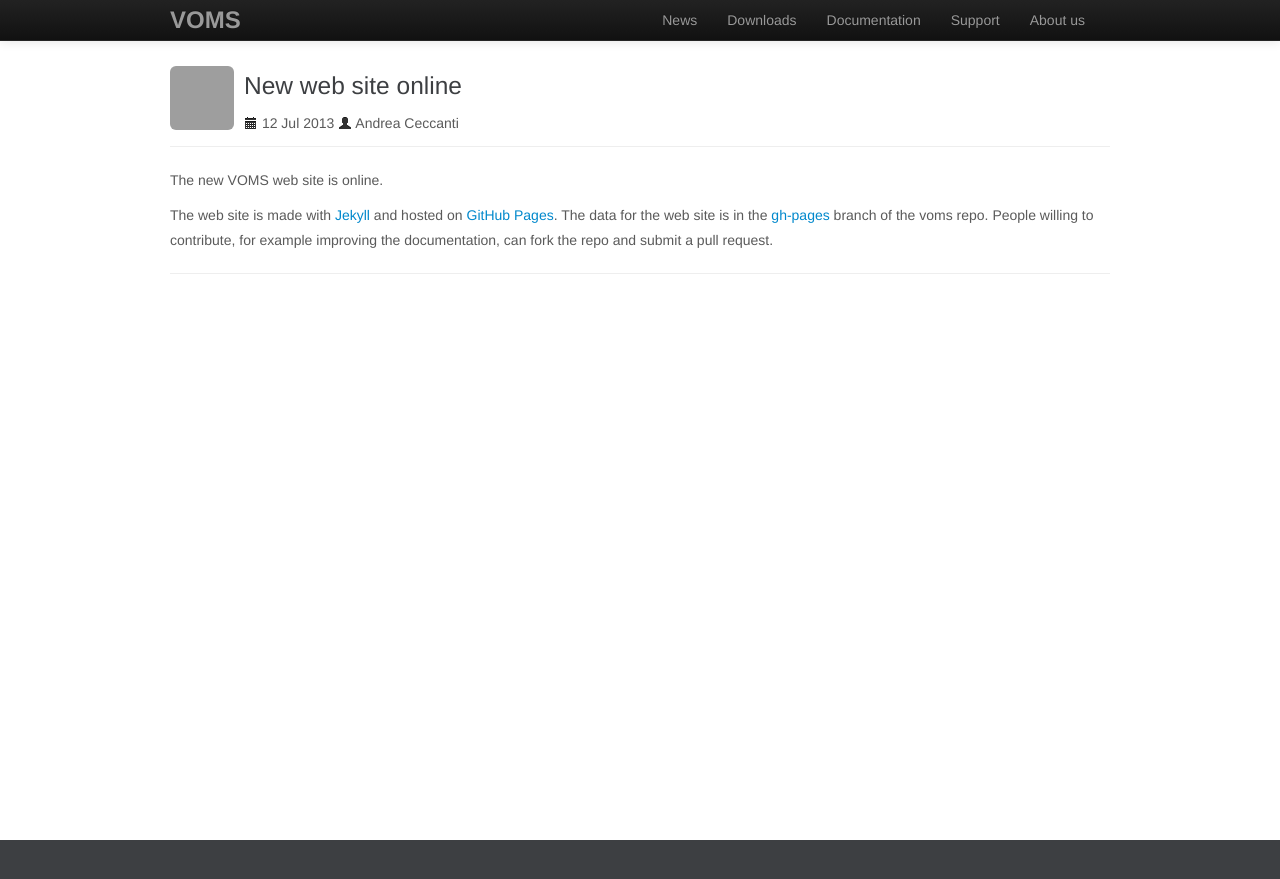
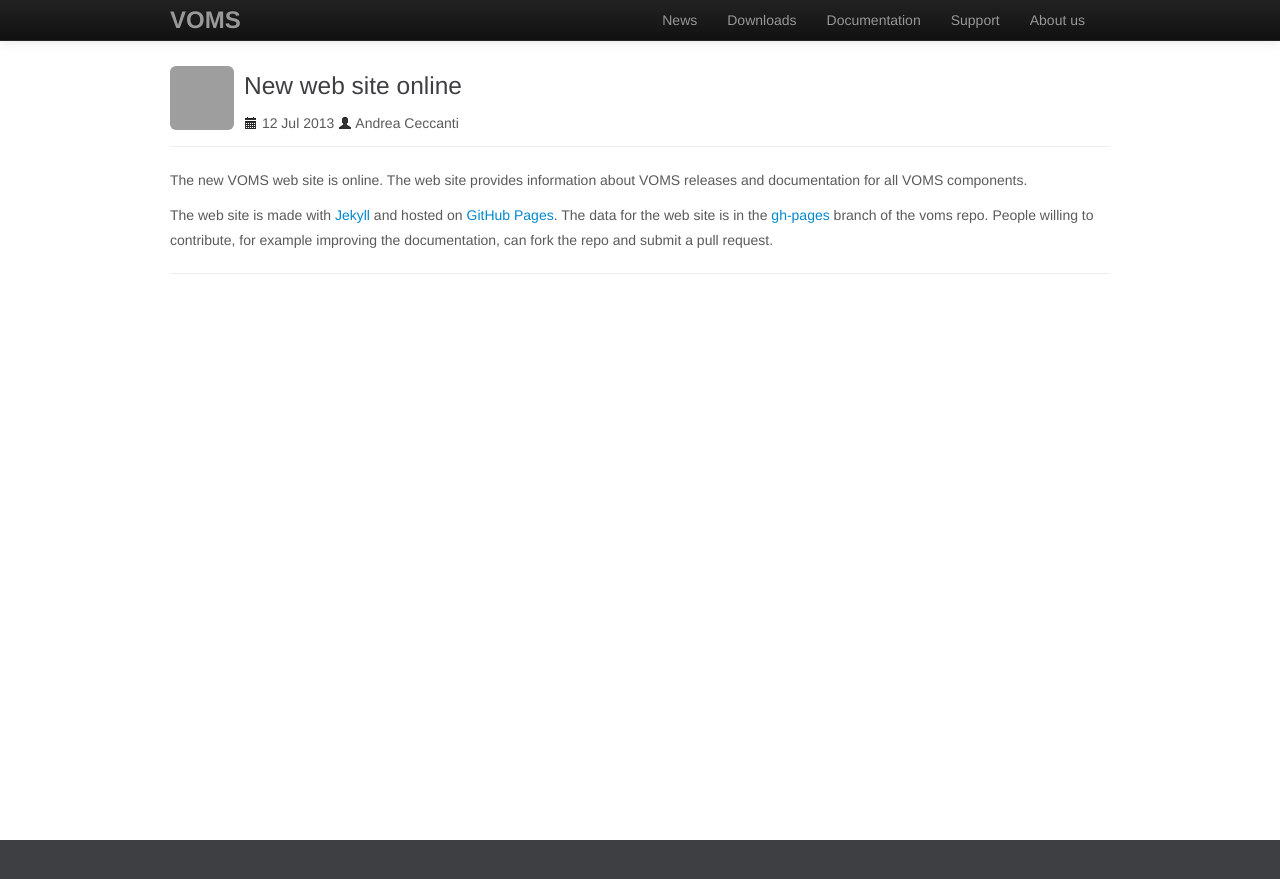
Before and after one commit to italiangrid/voms, a Jekyll site: the page built from _posts/2013-07-12-new-web-site-online.md, in a window 1280 px wide. Shown: the top 879 px of the page. Built offline with Jekyll 4.4.1, drawn with Linux system fonts in a browser that asks for light colours; Markdown is read by kramdown in place of the engine named in the settings; grey boxes are pictures that could not be loaded.

Commit message:
Small changes to the posts.

```diff
--- a/_includes/author.html
+++ b/_includes/author.html
@@ -4,7 +4,6 @@
 	</div>
 	<div style="float: left; margin-left: 20px;">
 		<b>{{ author.display_name }}</b><br/>
-		<a href="mailto:{{ author.email }}">{{ author.email }}</a><br/>
 		GitHub: <a href="https://github.com/{{ author.github }}">{{ author.github }}</a>
 	</div>
 	<div style="clear: both;"></div>
--- a/_posts/2013-07-12-new-web-site-online.md
+++ b/_posts/2013-07-12-new-web-site-online.md
@@ -5,7 +5,8 @@ author: andrea
 summary: The new VOMS web site is online with improved documentation
 ---
 
-The new VOMS web site is online.
+The new VOMS web site is online. The web site provides information about VOMS releases
+and documentation for all VOMS components.
 
 The web site is made with [Jekyll](http://jekyllrb.com/) and hosted on [GitHub Pages](http://pages.github.com/).
 The data for the web site is in the [gh-pages](https://github.com/italiangrid/voms/tree/gh-pages) branch of the voms repo.
```
Also changed, not shown: _posts/2013-07-12-voms-admin-3-0-2-released.md (deleted, +0 -24 lines), _posts/2013-07-12-voms-admin-3-2-0-released.md (added, +19 -0 lines), release-notes/voms-admin-server/3.2.0/index.md (+2 -0 lines).
